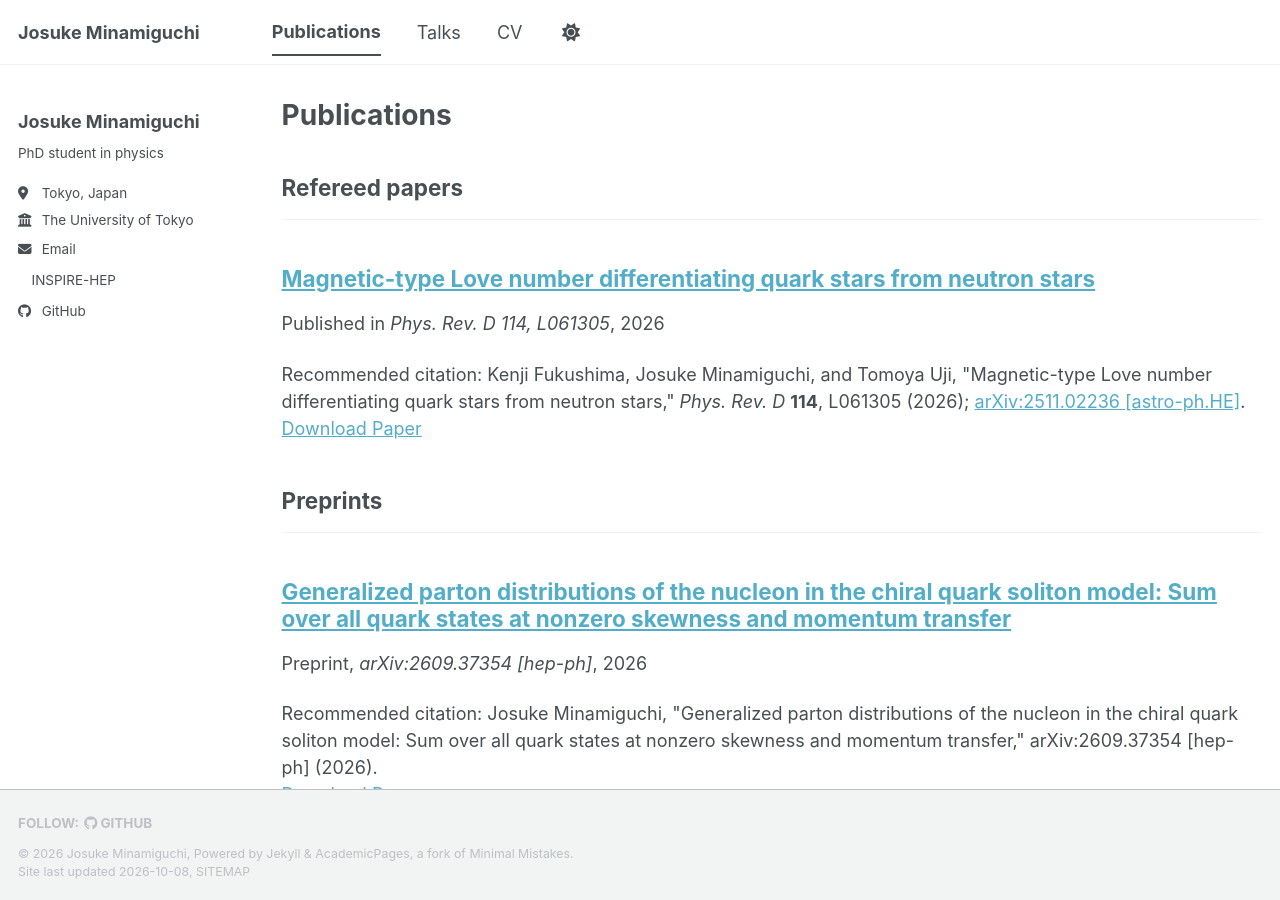
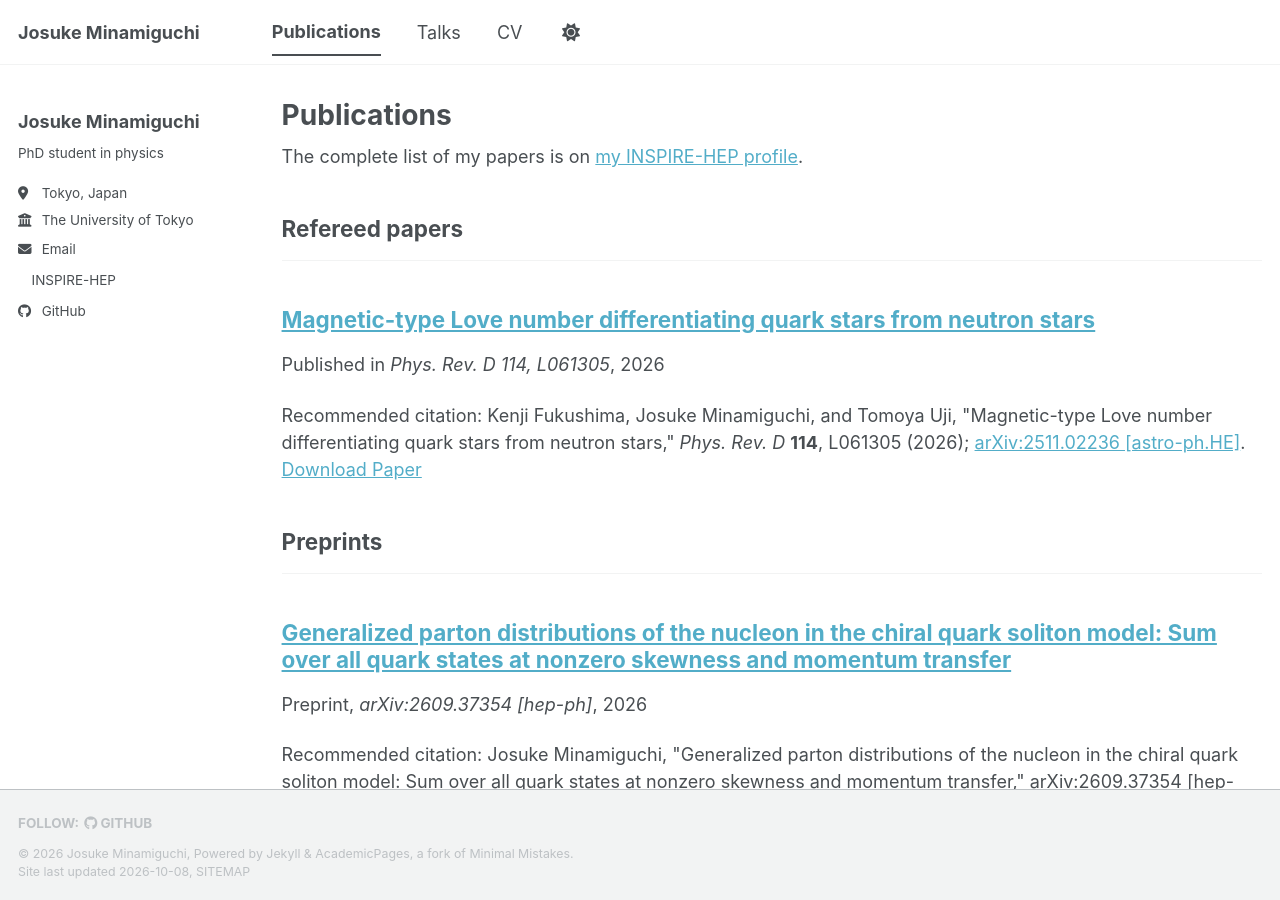
Before and after one commit to jminamiguchi/jminamiguchi.github.io, a Jekyll site: the page built from _pages/publications.html, in a window 1280 px wide and 900 px high. Built offline with Jekyll 4.4.1, drawn with Linux system fonts in a browser that asks for light colours; a style sheet for code colours, icons or effects is not loaded.

Commit message:
INSPIRE-HEP のプロフィールと結びつける (論文一覧のページにリンクを置き，構造化データの sameAs に INSPIRE と GitHub を入れる)
Co-Authored-By: Claude Opus 5.5 <noreply@anthropic.com>

```diff
--- a/_config.yml
+++ b/_config.yml
@@ -149,6 +149,8 @@ social:
   type                   : # Person or Organization (defaults to Person)
   name                   : # If the user or organization name differs from the site's name
   links: # An array of links to social media profiles
+    - "https://inspirehep.net/authors/3081303"
+    - "https://github.com/jminamiguchi"
 
 
 # Analytics
--- a/_pages/publications.html
+++ b/_pages/publications.html
@@ -7,6 +7,10 @@ author_profile: true
 
 {% if site.author.googlescholar %}
   <div class="wordwrap">You can also find my articles on <a href="{{site.author.googlescholar}}">my Google Scholar profile</a>.</div>
+{% endif %}
+
+{% if site.author.inspire-hep %}
+  <div class="wordwrap">The complete list of my papers is on <a href="{{ site.author.inspire-hep }}">my INSPIRE-HEP profile</a>.</div>
 {% endif %}
 
 {% include base_path %}
```
